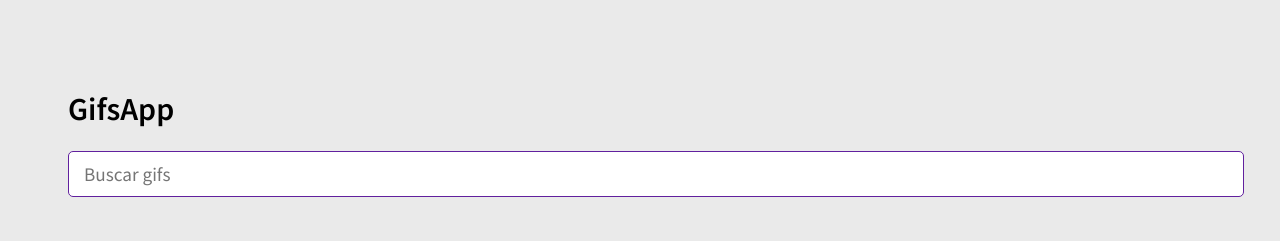
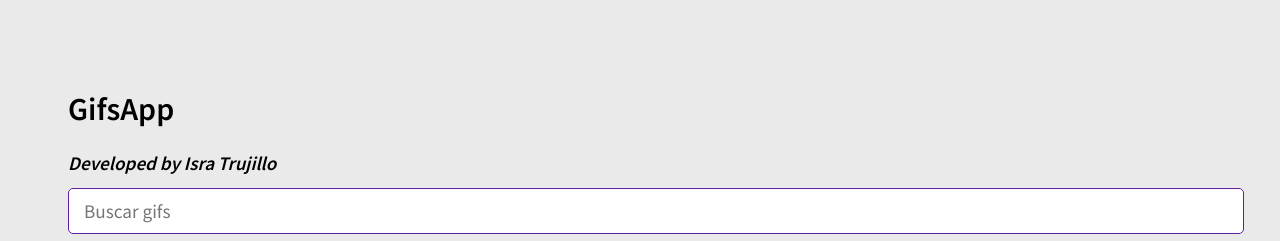
Before and after one commit to Isradeveloper/gifs-app, a React (Vite) app: page / in a window 1280 px wide. Shown: the top 241 px of the page. Built offline with nearby package versions, Linux system fonts and the light colour scheme; no server answers.

Commit message:
Creación de Custom hook

```diff
--- a/src/GifsApp.jsx
+++ b/src/GifsApp.jsx
@@ -18,6 +18,7 @@ export const GifsApp = () => {
     <>
       {/* Titulo */}
       <h1>GifsApp</h1>
+      <h1 className="autor">Developed by Isra Trujillo</h1>
 
       {/* Input */}
       <AddCategory
--- a/src/components/GifGrid.jsx
+++ b/src/components/GifGrid.jsx
@@ -1,21 +1,10 @@
-import { useState } from 'react'
-import { useEffect } from 'react'
-import { getGifs } from '../helpers/getGifs'
+import { useFetchGifs } from '../hooks/useFetchGifs'
 import { GifItem } from './GifItem'
 
 
 export const GifGrid = ({ category }) => {
 
-  const [images, setImages] = useState([])
-
-  const getImages = async (category) => {
-    const newImages = await getGifs(category)
-    setImages(newImages)
-  }
-
-  useEffect(() => {  //Dispara una función  cuando el componente se renderiza por primera vez
-    getImages(category)
-  }, [])
+  const { images, isLoading } = useFetchGifs( category )
 
   return (
     <>
--- /dev/null
+++ b/src/hooks/useFetchGifs.js
@@ -0,0 +1,24 @@
+import { useState, useEffect } from "react"
+import { getGifs } from "../helpers/getGifs"
+
+export const useFetchGifs = ( category ) => {
+
+  const [images, setImages] = useState([])
+  const [isLoading, setIsLoading] = useState(true)
+
+  const getImages = async (category) => {
+    const newImages = await getGifs(category)
+    setImages(newImages)
+    setIsLoading(false)
+  }
+
+  useEffect(() => {  //Dispara una función  cuando el componente se renderiza por primera vez
+    getImages(category)
+  }, [])
+
+  return {
+    images: images,
+    isLoading: isLoading,
+  }
+
+}
--- a/src/styles.css
+++ b/src/styles.css
@@ -20,8 +20,12 @@ input {
   width: 100%;
 }
 
-h2 {
+.h2{
   font-size: 1.5rem;
+}
+.autor{
+  font-size: 1.2rem;
+  font-style: italic;
 }
 
 h3 {
```
